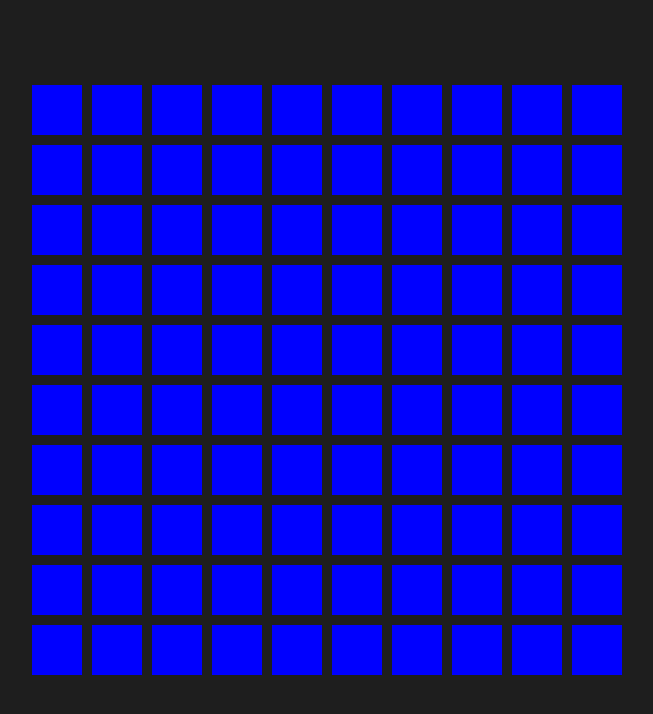
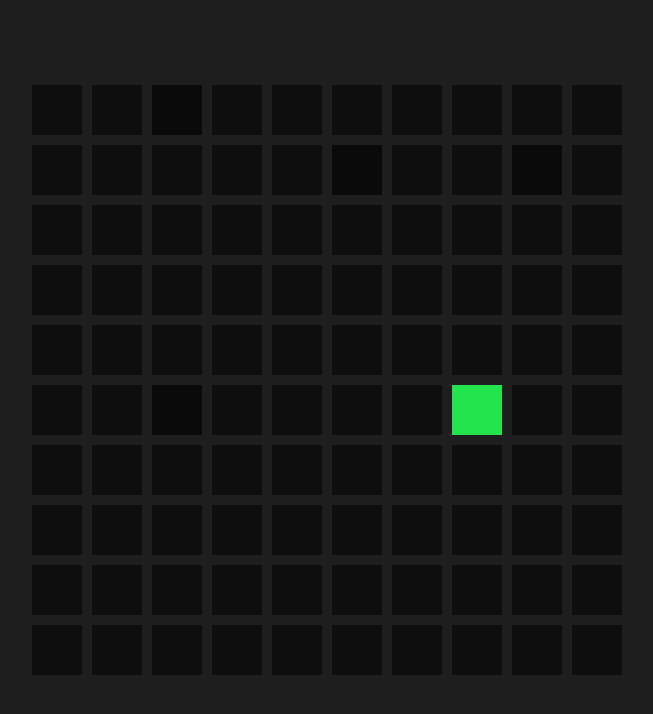
Before and after one commit to ebukadee/multiTyper, a website: page index.html in a window 1280 px wide. Shown: the whole page, without its empty margins (313-966 px from the left). Drawn offline with Linux system fonts and the light colour scheme.

Commit message:
added the game effect

```diff
--- a/script.js
+++ b/script.js
@@ -7,18 +7,30 @@ for (let i = 0; i < 100; i++) {
   container.appendChild(square);
   arr.push(square);
 }
-// function randomise(elem) {
-//   const rand = Math.floor(Math.random() * elem.length);
-//   const theDiv = elem[rand];
-//   highLight(theDiv);
-// }
+// return a random
+function randomise(elem) {
+  const rand = Math.floor(Math.random() * elem.length);
+  const theDiv = elem[rand];
+  highLight(theDiv);
+}
 function highLight(dark) {
-  dark.forEach((drk) => {
-    drk.style.background = "blue";
-  });
+  dark.style.background = "#24e44e";
+  setTimeout(() => {
+    dark.style.background = "#080808e8";
+  }, 1000);
 }
 
-setInterval(highLight(arr), 20000);
+setInterval(() => {
+  randomise(arr);
+}, 1000);
+
+// randomise(arr);
+
+// setInterval(() => {
+//   randomise(arr);
+// }, 500);
+
+// setInterval(highLight(arr), 20000);
 
 // arr.forEach((div) => {
 //   div.addEventListener("click", (e) => {
--- a/style.css
+++ b/style.css
@@ -21,5 +21,4 @@ body{
     width: 50px;
     margin: 5px;
     background-color: #080808b5;
-    box-shadow: ;
 }
```
